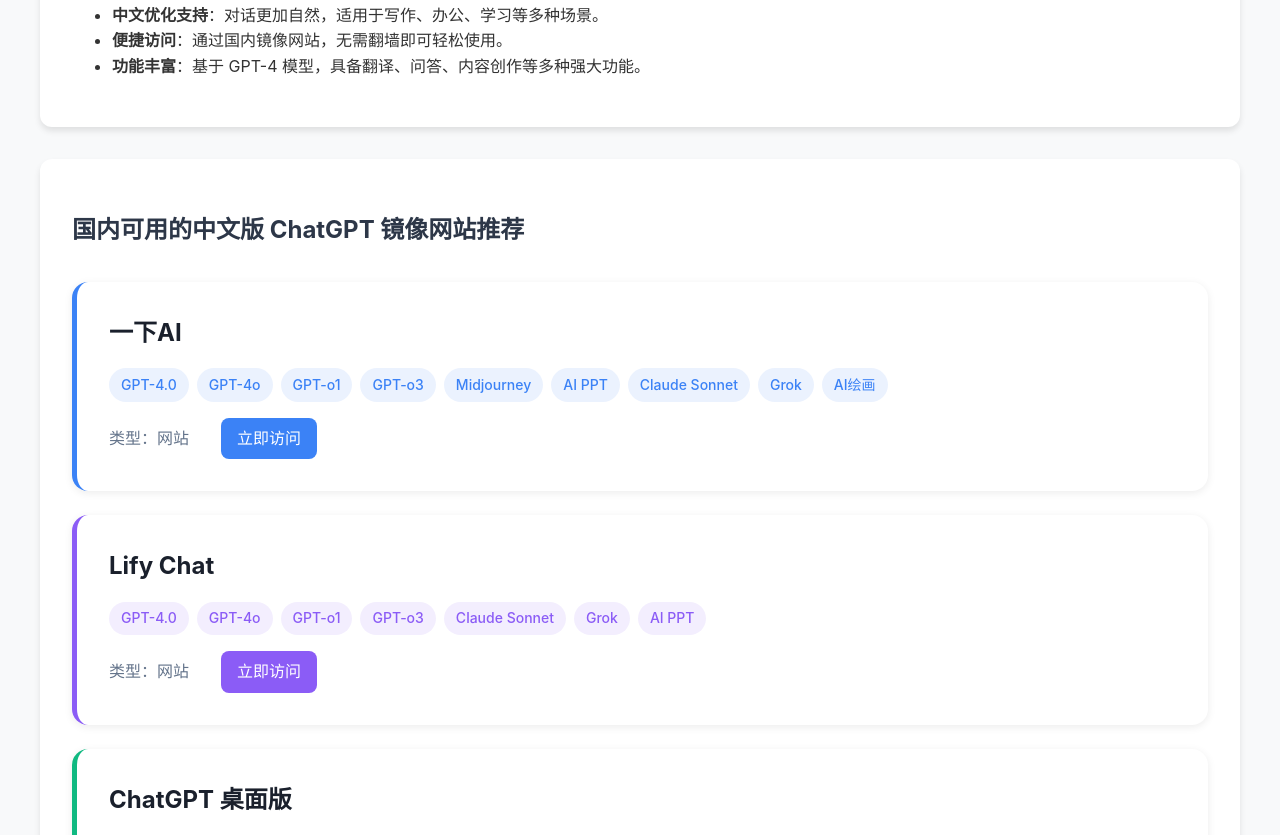
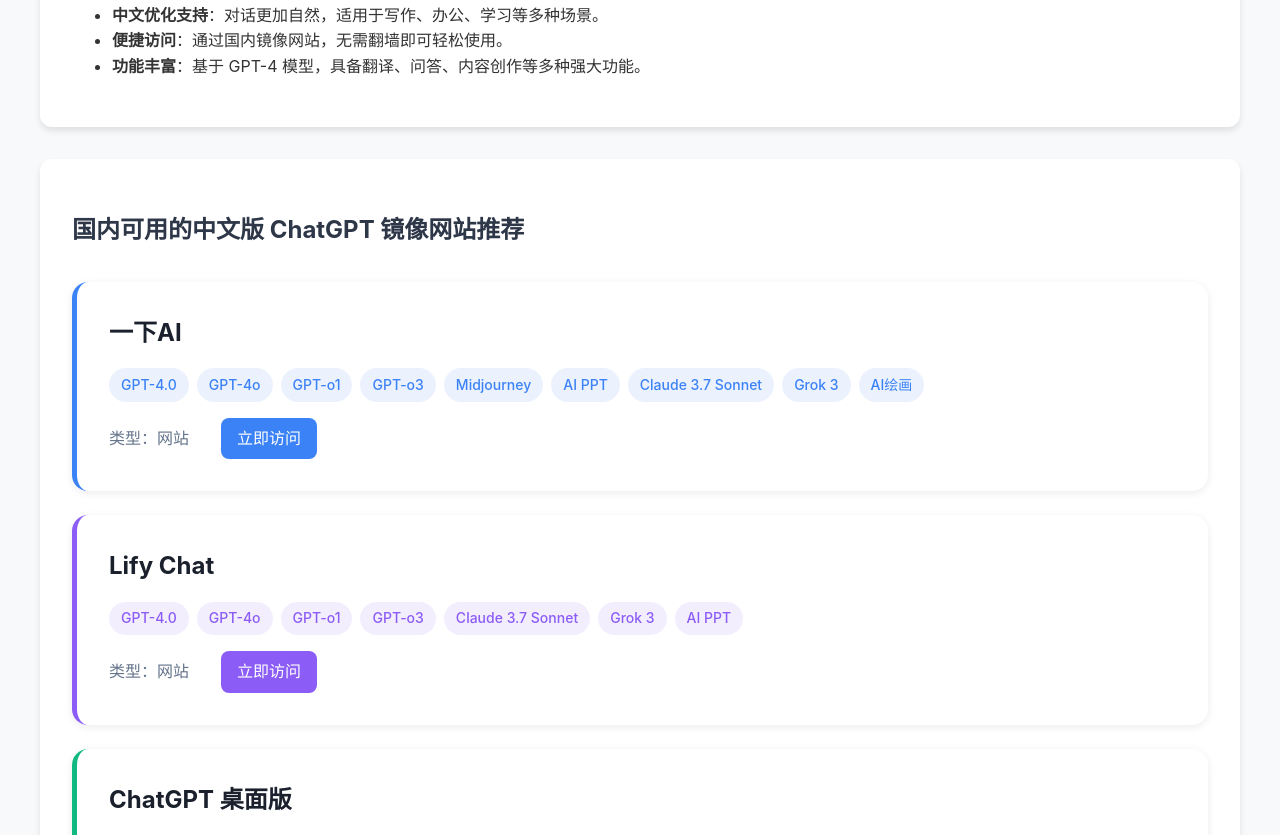
Before and after one commit to chatgpt-zh/Chinese-ChatGPT-Tutorial, a plain HTML site: page index.html in a window 1280 px wide. Shown: the part 512-1347 px from the top of the page. Drawn offline with Linux system fonts and the light colour scheme.

Commit message:
Update index.html

```diff
--- a/index.html
+++ b/index.html
@@ -250,8 +250,8 @@
                             <span class="tag">GPT-o3</span>
                             <span class="tag">Midjourney</span>
                             <span class="tag">AI PPT</span>
-                            <span class="tag">Claude Sonnet</span>
-                            <span class="tag">Grok</span>
+                            <span class="tag">Claude 3.7 Sonnet</span>
+                            <span class="tag">Grok 3</span>
                             <span class="tag">AI绘画</span>
                         </div>
                         <div class="site-meta">
@@ -271,8 +271,8 @@
                             <span class="tag">GPT-4o</span>
                             <span class="tag">GPT-o1</span>
                             <span class="tag">GPT-o3</span>
-                            <span class="tag">Claude Sonnet</span>
-                            <span class="tag">Grok</span>
+                            <span class="tag">Claude 3.7 Sonnet</span>
+                            <span class="tag">Grok 3</span>
                             <span class="tag">AI PPT</span>
                         </div>
                         <div class="site-meta">
```
